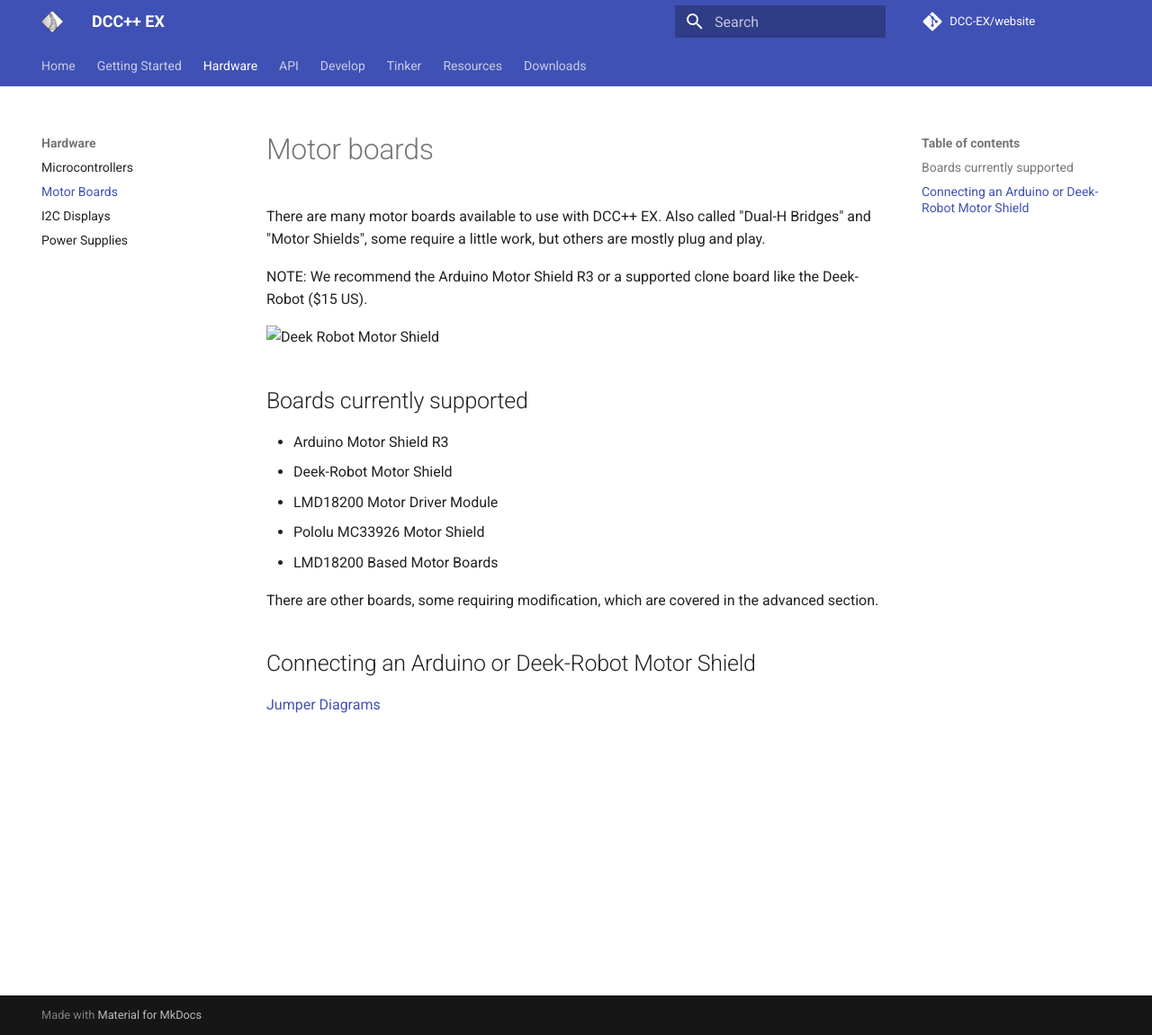
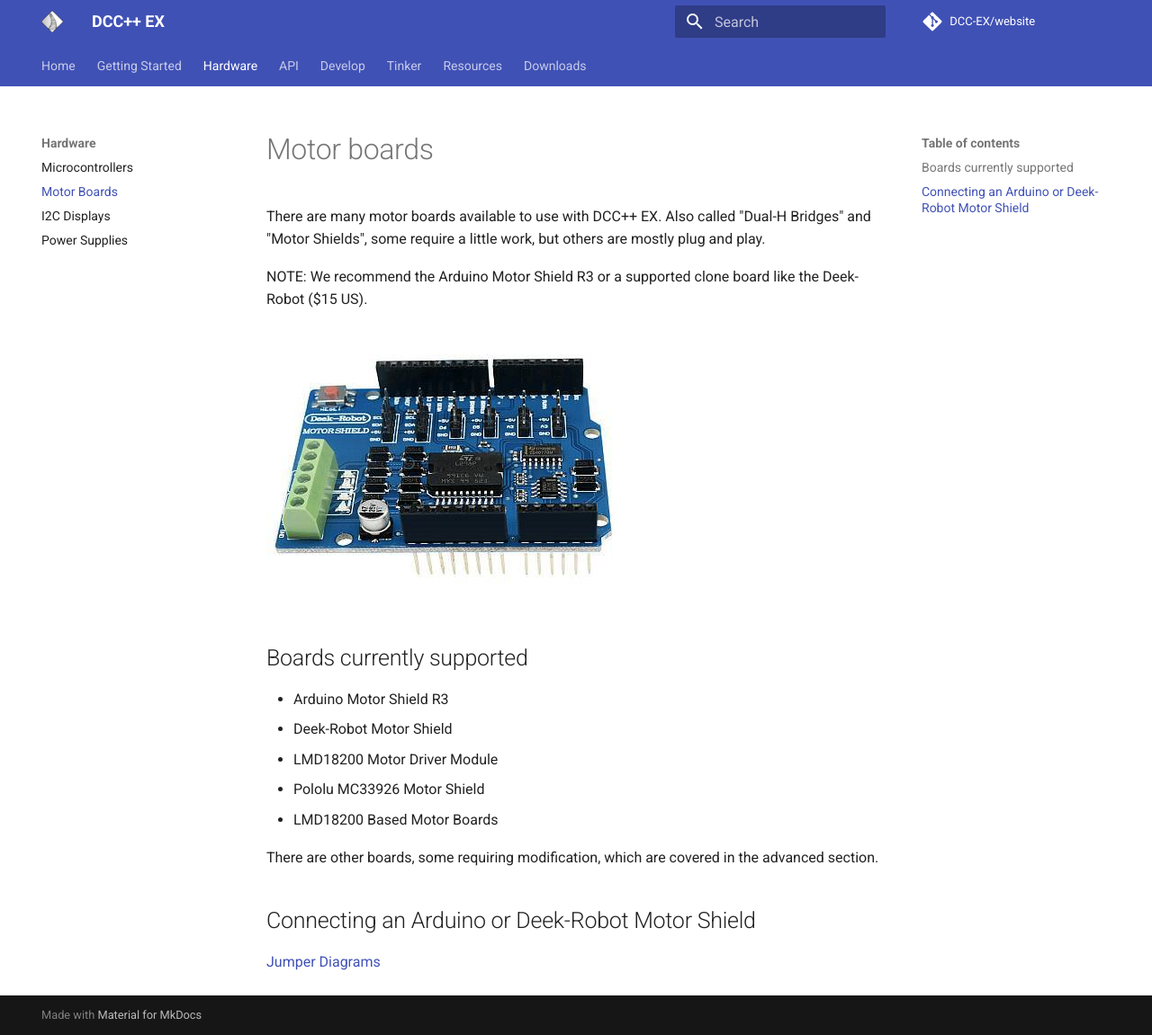
Before and after one commit to DCC-EX/website, an MkDocs documentation site: the page built from docs/hardware/motor-boards.md, in a window 1280 px wide and 1151 px high. Shown: the whole window at 90% size. Built offline with MkDocs 1.6.1 and Material for MkDocs 9.7.7, drawn with Linux system fonts in a browser that asks for light colours; comment, search, counter and statistics services are not loaded.

Commit message:
Fix deek robot image path

```diff
--- a/docs/hardware/motor-boards.md
+++ b/docs/hardware/motor-boards.md
@@ -4,7 +4,8 @@
 
 NOTE: We recommend the Arduino Motor Shield R3 or a supported clone board like the Deek-Robot ($15 US).
 
-![Deek Robot Motor Shield](..images/deek_robot1_sm.jpg)
+
+![Deek Robot Motor Shield](../images/deek_robot1_sm.jpg)
 
 
 ## Boards currently supported
```
